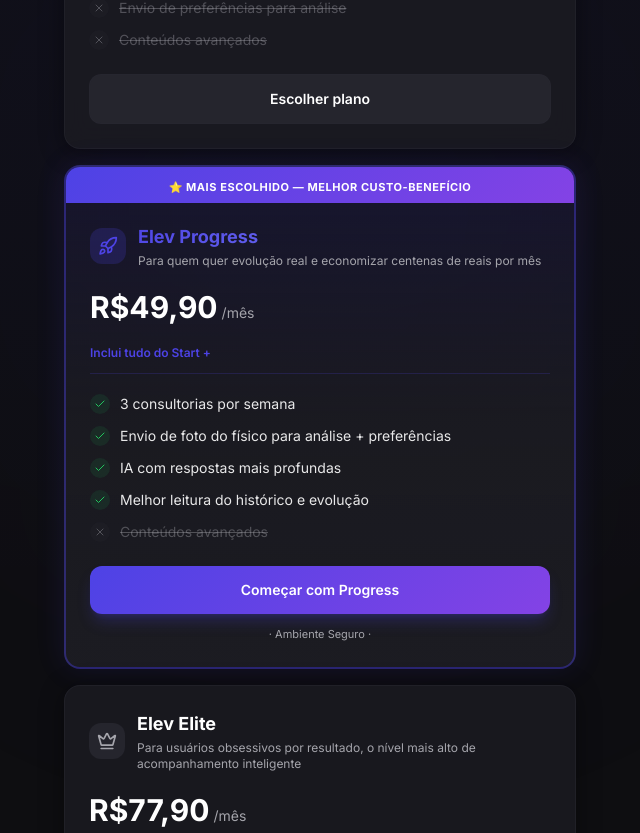
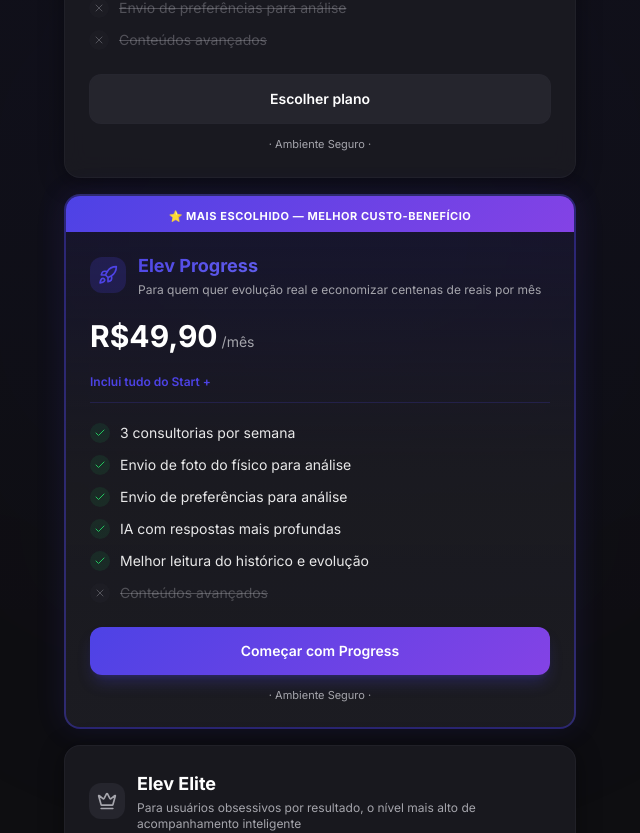
Before and after one commit to Lucas-Sambati/landingPage_elev, a React (Vite) app: page /planos in a window 1280 px wide. Shown: the part 596-1429 px from the top of the page, without its empty margins (320-960 px from the left). Built offline with nearby package versions, Linux system fonts and the light colour scheme; the HTML template or start-up script is replaced by a standard one.

Commit message:
Atualizando

```diff
--- a/src/components/PricingSection.tsx
+++ b/src/components/PricingSection.tsx
@@ -41,7 +41,8 @@ const plans = [
     includes: "Inclui tudo do Start +",
     features: [
       { text: "3 consultorias por semana", included: true },
-      { text: "Envio de foto do físico para análise + preferências", included: true },
+      { text: "Envio de foto do físico para análise", included: true },
+      { text: "Envio de preferências para análise", included: true },
       { text: "IA com respostas mais profundas", included: true },
       { text: "Melhor leitura do histórico e evolução", included: true },
       { text: "Conteúdos avançados", included: false },
@@ -222,12 +223,9 @@ const PricingSection = () => {
                   {plan.highlight ? "Começar com Progress" : "Escolher plano"}
                 </button>
 
-                {/* Tag extra para o destaque */}
-                {plan.highlight && (
-                  <p className="text-center text-[11px] text-muted-foreground mt-3">
-                    · Ambiente Seguro ·
-                  </p>
-                )}
+                <p className="text-center text-[11px] text-muted-foreground mt-3">
+                  · Ambiente Seguro ·
+                </p>
               </div>
             </motion.div>
           ))}
```
